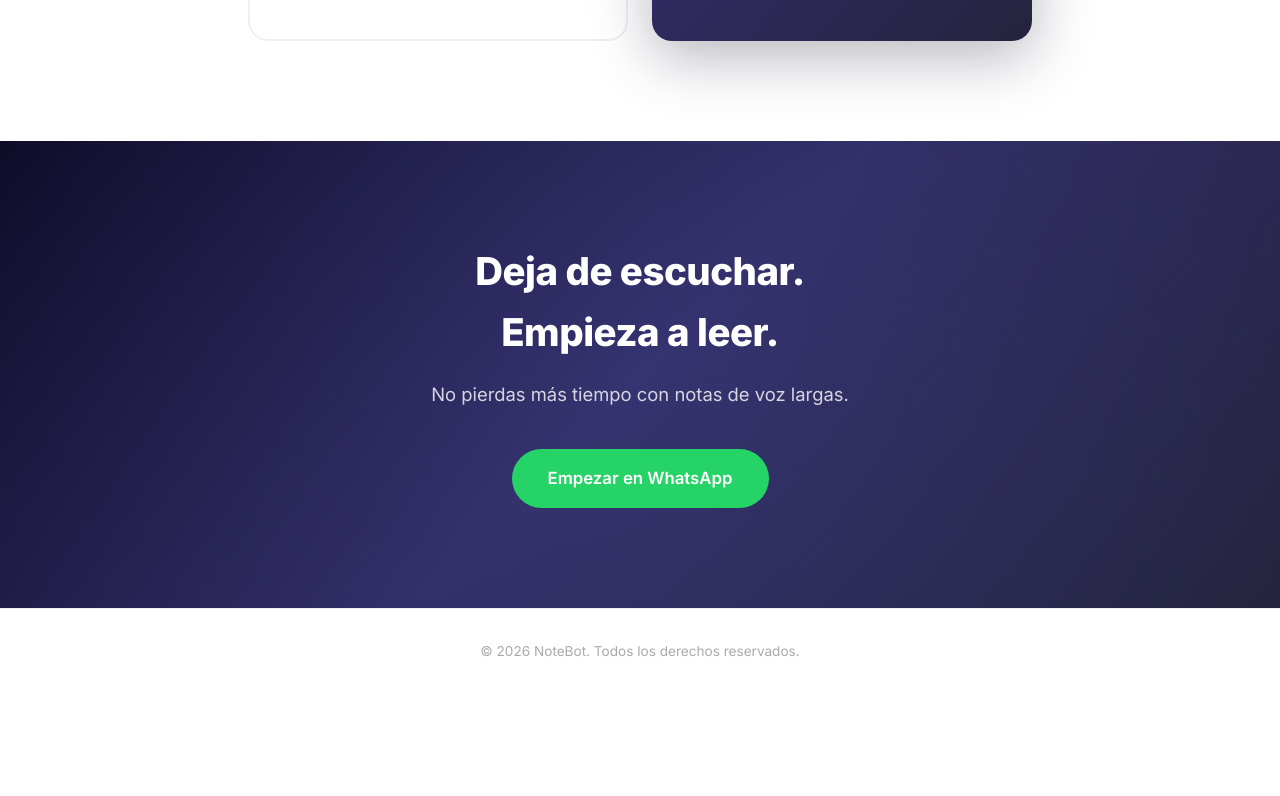
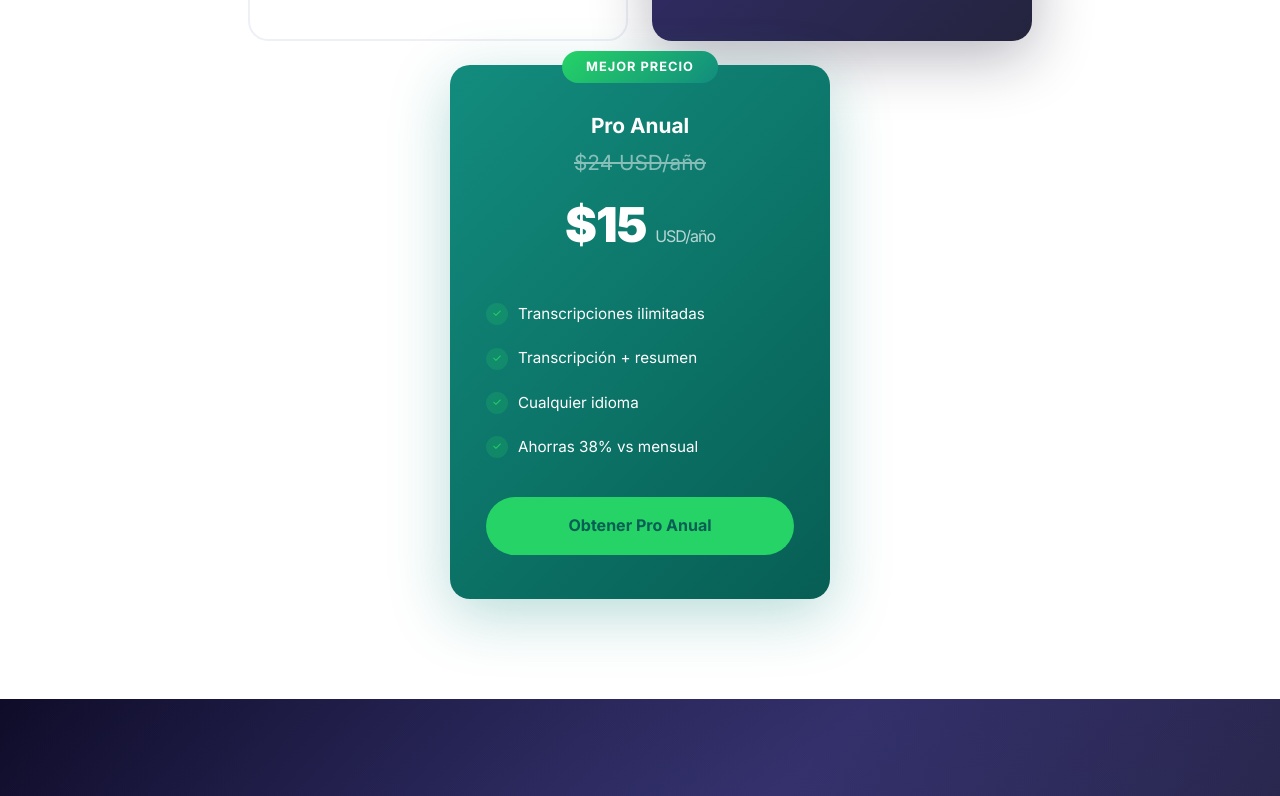
Before and after one commit to JoseDev973/voicenoteai, a plain HTML site: page index.html in a window 1280 px wide. Shown: the part 3173-3969 px from the top of the page. Before the commit the page ends 3868 px from the top, so only its background shows below. Drawn offline with Linux system fonts and the light colour scheme.

Commit message:
Add annual plan card ($15/year) to pricing section
Co-Authored-By: Claude Opus 4.6 <noreply@anthropic.com>

```diff
--- a/index.html
+++ b/index.html
@@ -587,7 +587,7 @@
                 </div>
                 <div class="pricing-card pro">
                     <div class="badge">Oferta de lanzamiento</div>
-                    <h3>Pro</h3>
+                    <h3>Pro Mensual</h3>
                     <span class="price-original">$5 USD/mes</span>
                     <div class="price">$2 <span>USD/mes</span></div>
                     <ul>
@@ -596,7 +596,20 @@
                         <li><span class="check">✓</span> Cualquier idioma</li>
                         <li><span class="check">✓</span> Notas hasta 30 min</li>
                     </ul>
-                    <a href="https://wa.me/17814304558?text=Quiero%20el%20Plan%20Pro" class="card-btn">Obtener Pro</a>
+                    <a href="https://wa.me/17814304558?text=Quiero%20el%20Plan%20Pro%20Mensual" class="card-btn">Obtener Pro</a>
+                </div>
+                <div class="pricing-card pro" style="background: linear-gradient(135deg, #128C7E 0%, #075E54 100%); box-shadow: 0 16px 60px rgba(18, 140, 126, 0.3);">
+                    <div class="badge">Mejor precio</div>
+                    <h3>Pro Anual</h3>
+                    <span class="price-original">$24 USD/año</span>
+                    <div class="price">$15 <span>USD/año</span></div>
+                    <ul>
+                        <li><span class="check">✓</span> Transcripciones ilimitadas</li>
+                        <li><span class="check">✓</span> Transcripción + resumen</li>
+                        <li><span class="check">✓</span> Cualquier idioma</li>
+                        <li><span class="check">✓</span> Ahorras 38% vs mensual</li>
+                    </ul>
+                    <a href="https://wa.me/17814304558?text=Quiero%20el%20Plan%20Pro%20Anual" class="card-btn" style="color: #075E54;">Obtener Pro Anual</a>
                 </div>
             </div>
         </div>
```
